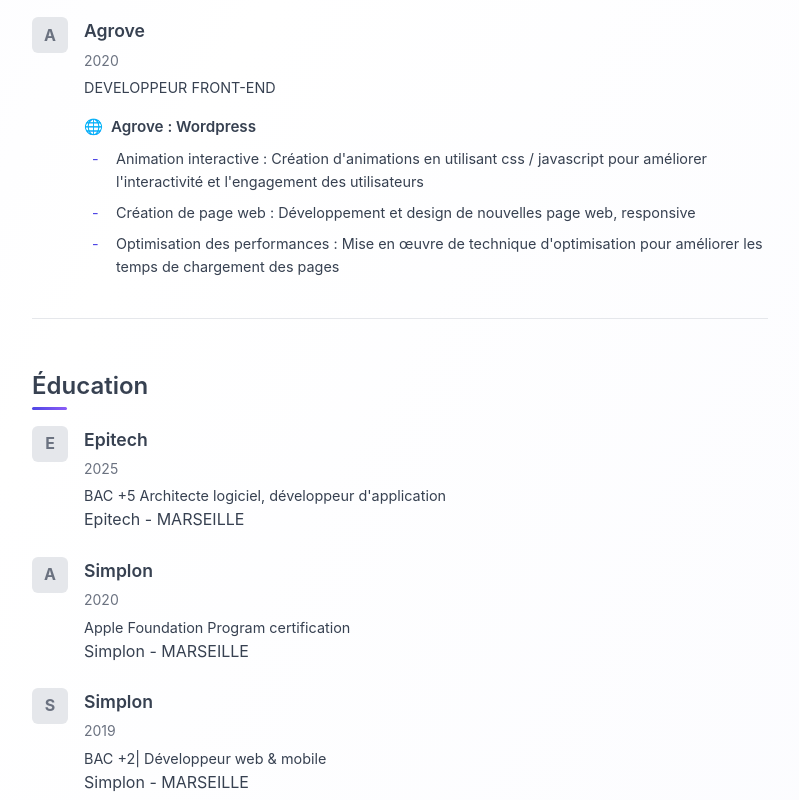
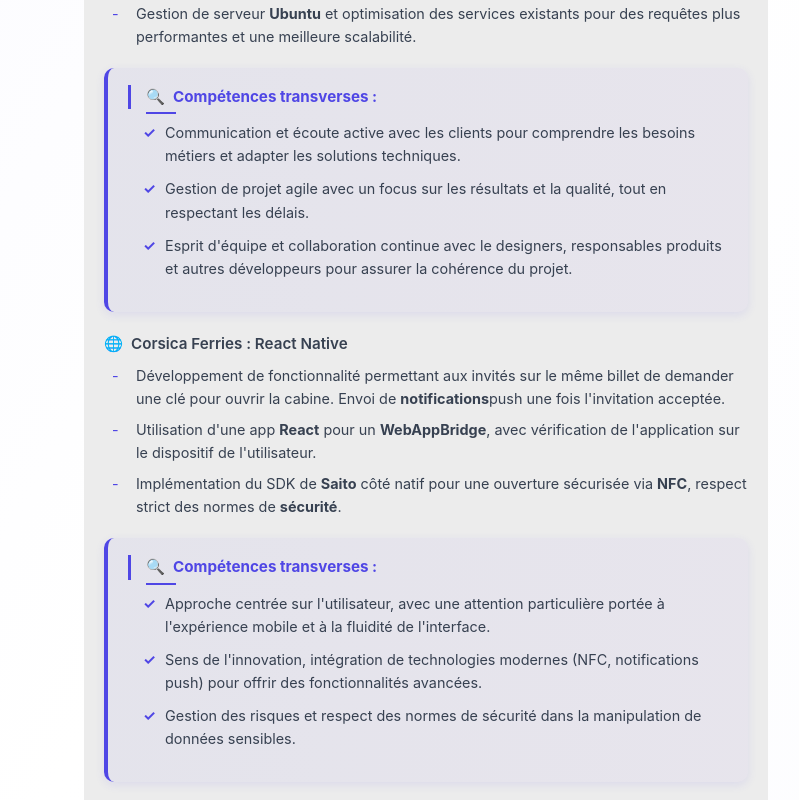
Before and after one commit to acoory/portfolio, a React (Create React App) app: page / in a window 1280 px wide. Shown: the part 1840-2640 px from the top of the page, without its empty margins (240-1039 px from the left). Built offline with nearby package versions, Linux system fonts and the light colour scheme.

Commit message:
competences transvers

```diff
--- a/src/App.css
+++ b/src/App.css
@@ -236,6 +236,19 @@
 
 .experience-content, .education-content, .realisation-content {
   flex: 1;
+}
+
+.experience-content {
+  padding: 20px;
+  border-radius: 10px;
+  background: #ececec;
+  transition: background-color 0.3s ease, transform 0.3s ease;
+}
+
+.App.dark .experience-content {
+  background: #282828;
+  padding: 20px;
+  border-radius: 10px;
 }
 
 .experience-content h3, .education-content h3, .realisation-content h3 {
@@ -960,3 +973,90 @@
     font-size: 0.8rem;
   }
 }
+
+.transvert-container {
+  background: linear-gradient(to right, rgba(79, 70, 229, 0.05), rgba(139, 92, 246, 0.05));
+  border-radius: 10px;
+  padding: 16px 20px;
+  margin: 20px 0;
+  box-shadow: 0 3px 10px rgba(79, 70, 229, 0.1);
+  border-left: 4px solid var(--primary);
+  transform: translateY(0);
+  transition: transform 0.3s ease, box-shadow 0.3s ease;
+}
+
+.transvert-container:hover {
+  transform: translateY(-5px);
+  box-shadow: 0 8px 15px rgba(79, 70, 229, 0.15);
+}
+
+.App.dark .transvert-container {
+  background: linear-gradient(to right, rgba(79, 70, 229, 0.1), rgba(139, 92, 246, 0.1));
+  box-shadow: 0 3px 10px rgba(79, 70, 229, 0.2);
+}
+
+.transvers-title {
+  font-weight: 700;
+  color: var(--primary);
+  font-size: 1.2em;
+  margin-top: 0;
+  margin-bottom: 16px;
+  position: relative;
+  padding-left: 15px;
+  border-left: 3px solid var(--primary);
+  display: inline-flex;
+  align-items: center;
+}
+
+.transvers-title::before {
+  content: "🔍";
+  margin-right: 8px;
+}
+
+.App.dark .transvers-title {
+  color: var(--secondary);
+  border-left: 3px solid var(--secondary);
+}
+
+.transvers-title::after {
+  content: '';
+  position: absolute;
+  width: 30px;
+  height: 2px;
+  background-color: var(--primary);
+  bottom: -5px;
+  left: 15px;
+  transition: width 0.3s ease;
+}
+
+.App.dark .transvers-title::after {
+  background-color: var(--secondary);
+}
+
+.transvers-title:hover::after {
+  width: 60px;
+}
+
+.transvert-container ul {
+  margin-left: 0 !important;
+  padding-left: 15px;
+}
+
+.transvert-container li {
+  margin-bottom: 10px;
+  position: relative;
+  padding-left: 22px;
+  list-style-type: none;
+}
+
+.transvert-container li::before {
+  content: "✓";
+  position: absolute;
+  left: 0;
+  color: var(--primary);
+  font-weight: bold;
+}
+
+.App.dark .transvert-container li::before {
+  color: var(--secondary);
+}
--- a/src/data/experiences.tsx
+++ b/src/data/experiences.tsx
@@ -13,11 +13,21 @@
       <>
         <p className="project-title">Kaydicoiffure.fr :</p>
         <ul>
-          <li>Développement d'un système de gestion de réservations avec <strong>Nodejs</strong>, <strong>Express</strong> et <strong>TypeScript</strong> pour le backend, et gestion de la base de données via <strong>RealizeORM</strong> et <strong>MySQL</strong>.</li>
+          <li>Développement d'un système de gestion de réservations avec <strong>Nodejs</strong>, <strong>Express</strong> et <strong>TypeScript</strong> pour le backend, et gestion de la base de données via <strong>SequelizeORM</strong> et <strong>MySQL</strong>.</li>
           <li>Intégration des paiements avec <strong>StripeAPI</strong> et authentification via <strong>JWT</strong>.</li>
-          <li>Notifications en temps réel gérées par <strong>Socketto</strong> et envoi d'emails automatisés via <strong>Nodemailer</strong>.</li>
+          <li>Notifications en temps réel gérées par <strong>Socketio</strong> et envoi d'emails automatisés via <strong>Nodemailer</strong>.</li>
           <li>Conteneurisation du projet avec <strong>Docker</strong> pour un déploiement simplifié.</li>
         </ul>
+
+        <div className="transvert-container">
+          <p className="transvers-title">Compétences transverses :</p>
+          <ul>
+            <li>Gestion de projet autonome, prenant en charge tous les aspects du projet, du développement à la mise en production, tout en respectant les attentes du client.</li>
+            <li>Approche orientée client, avec une communication constante pour adapter la solution aux besoins réels du client, et ajuster les fonctionnalités en fonction de son feedback.</li>
+            <li>Première expérience freelance, ayant dû naviguer entre les responsabilités techniques et la relation client, avec un focus sur l'efficacité et la réactivité.</li>
+            <li>Adaptabilité et autonomie, avec une capacité à apprendre rapidement et à résoudre les problèmes en dehors des processus habituels de travail d'une équipe.</li>
+          </ul>
+        </div>
       </>
     )
   },
@@ -38,12 +48,30 @@
           <li>Gestion de serveur <strong>Ubuntu</strong> et optimisation des services existants pour des requêtes plus performantes et une meilleure scalabilité.</li>
         </ul>
 
+        <div className="transvert-container">
+          <p className="transvers-title">Compétences transverses :</p>
+          <ul>
+            <li>Communication et écoute active avec les clients pour comprendre les besoins métiers et adapter les solutions techniques.</li>
+            <li>Gestion de projet agile avec un focus sur les résultats et la qualité, tout en respectant les délais.</li>
+            <li>Esprit d'équipe et collaboration continue avec le designers, responsables produits et autres développeurs pour assurer la cohérence du projet.</li>
+          </ul>
+        </div>
+
         <p className="project-title">Corsica Ferries : React Native</p>
         <ul>
           <li>Développement de fonctionnalité permettant aux invités sur le même billet de demander une clé pour ouvrir la cabine. Envoi de <strong>notifications</strong>push une fois l'invitation acceptée.</li>
           <li>Utilisation d'une app <strong>React</strong> pour un <strong>WebAppBridge</strong>, avec vérification de l'application sur le dispositif de l'utilisateur.</li>
           <li>Implémentation du SDK de <strong>Saito</strong> côté natif pour une ouverture sécurisée via <strong>NFC</strong>, respect strict des normes de <strong>sécurité</strong>.</li>
         </ul>
+
+        <div className="transvert-container">
+          <p className="transvers-title">Compétences transverses :</p>
+          <ul>
+            <li>Approche centrée sur l'utilisateur, avec une attention particulière portée à l'expérience mobile et à la fluidité de l'interface.</li>
+            <li>Sens de l'innovation, intégration de technologies modernes (NFC, notifications push) pour offrir des fonctionnalités avancées.</li>
+            <li>Gestion des risques et respect des normes de sécurité dans la manipulation de données sensibles.</li>
+          </ul>
+        </div>
 
         <p className="project-title">Pickerr.io/We-pizz.fr : Flutter / Laravel</p>
         <ul>
```
Also changed, not shown: src/data/projects.ts (+50 -31 lines).
